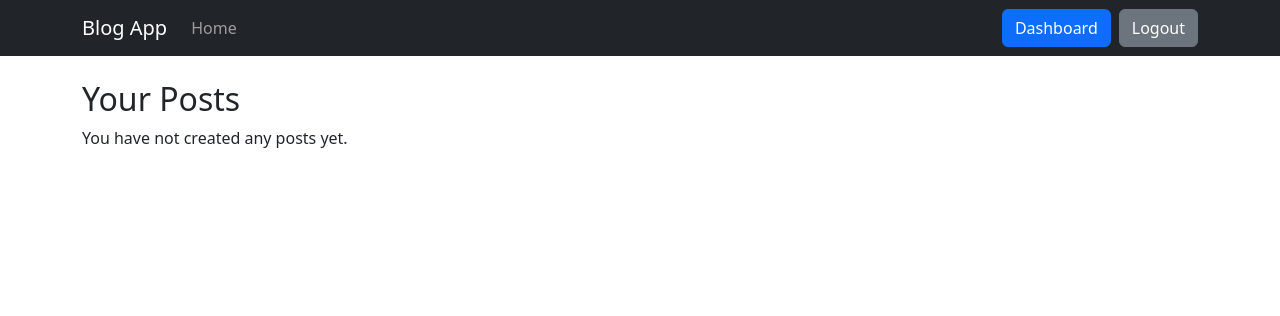
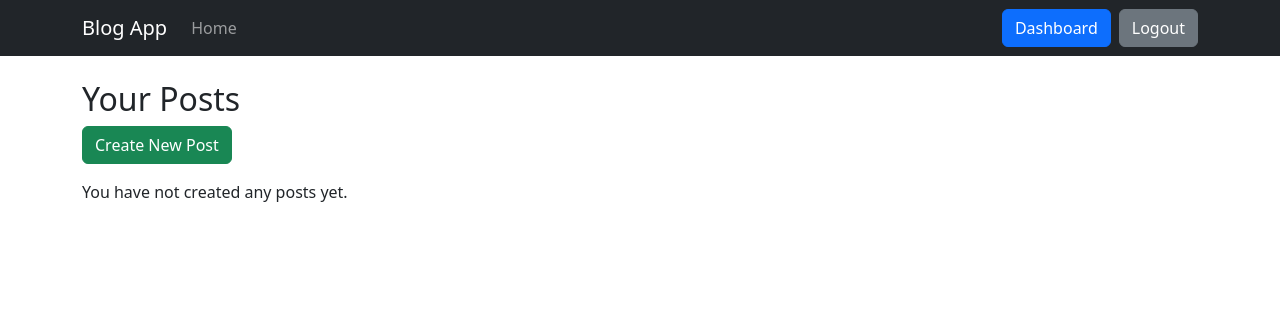
Before and after one commit to YigitCahit/Web-App, a Flask app: page /dashboard in a window 1280 px wide. Shown: the top 316 px of the page. Run offline with Flask 3, Linux system fonts and the light colour scheme; the visitor is signed in with stand-in values (Sample User, id 1); data that the repository does not hold is empty.

Commit message:
A button to create a post has been added to the control panel.

```diff
--- a/app/templates/dashboard.html
+++ b/app/templates/dashboard.html
@@ -2,6 +2,7 @@
 {% block title %}Dashboard{% endblock %}
 {% block content %}
     <h2>Your Posts</h2>
+    <a href="{{ url_for('main.new_post') }}" class="btn btn-success mb-3">Create New Post</a>
     {% for post in posts %}
         <div class="card mb-3">
             <div class="card-body">
```
